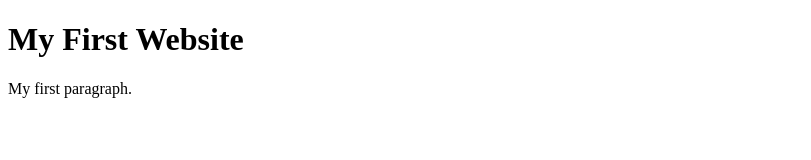
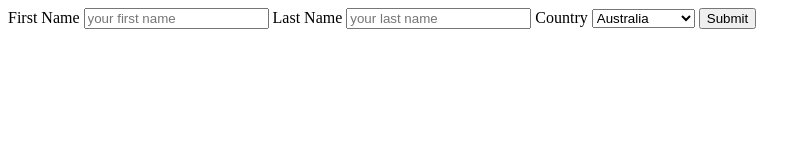
Before and after one commit to aadityadeshmukh/Styling-Forms, a website: page index.html in a window 1280 px wide. Shown: the whole page, without its empty margins (0-811 px from the left). Drawn offline with Linux system fonts and the light colour scheme.

Commit message:
Structure

```diff
--- a/index.html
+++ b/index.html
@@ -1,12 +1,26 @@
 <!DOCTYPE html>
 <html>
-  <head>
-    <title>Page Title</title>
-  </head>
-  <body>
 
-    <h1>My First Website</h1>
-    <p>My first paragraph.</p>
+<head>
+	<title>Page Title</title>
+</head>
 
-  </body>
+<body>
+	<div>
+		<form action="/action.php">
+			<label for="fname">First Name</label>
+			<input type="text" id="fname" name="firstname" placeholder="your first name"></input>
+			<label for="lname">Last Name</label>
+			<input type="text" id="lname" name="lastname" placeholder="your last name"></input>
+			<label for="country">Country</label>
+			<select id="country" name="country">
+        <option value="Australia">Australia</option>
+        <option value="Canada">Canada</option>
+        <option value="United States">United States</option>
+      </select>
+			<input type="submit" value="Submit">
+    </form>
+	</div>
+</body>
+
 </html>
```
